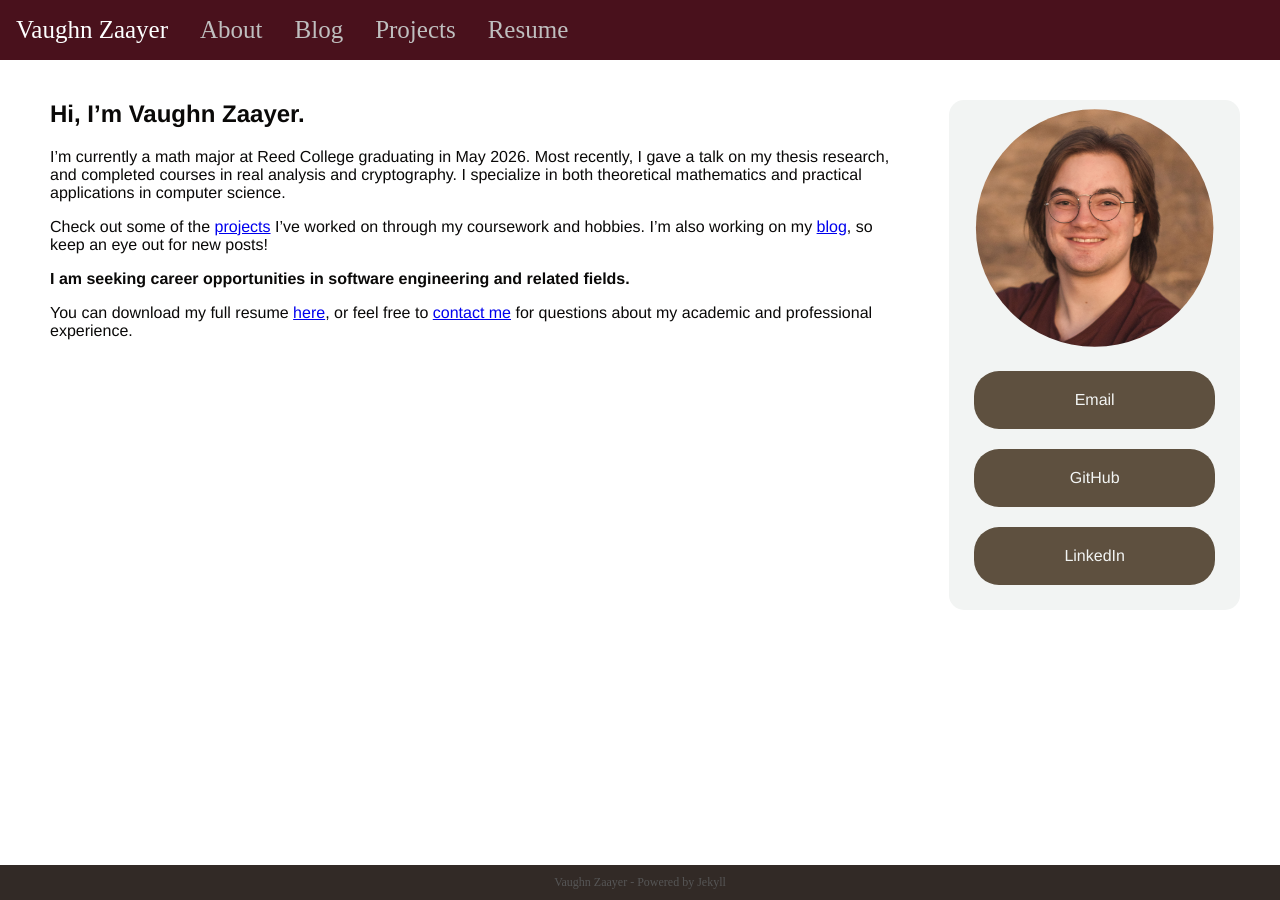
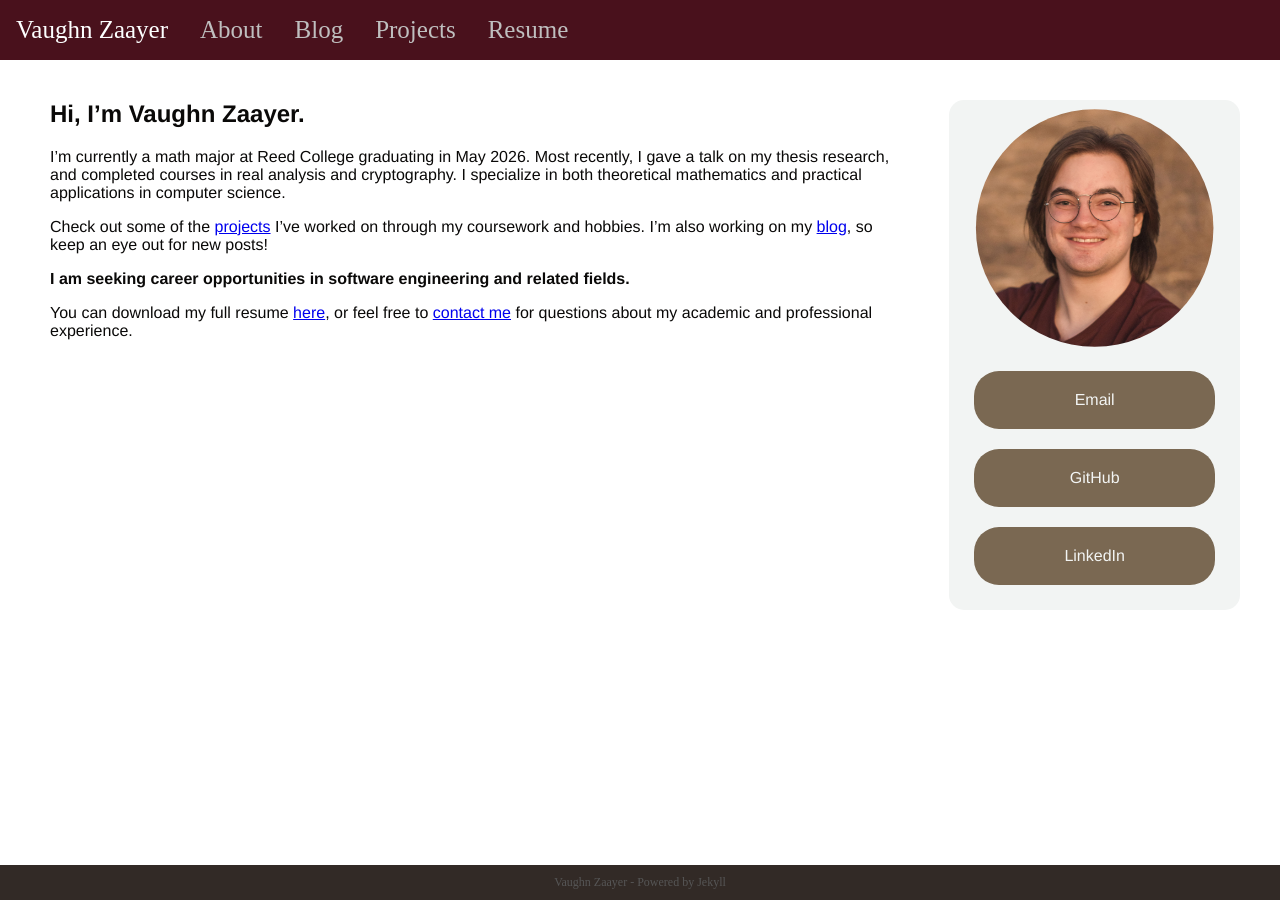
Before and after one commit to vaughnzaayer/vaughnzaayer.github.io, a Jekyll site: the page built from index.html, in a window 1280 px wide. Built offline with Jekyll 4.4.1, drawn with Linux system fonts in a browser that asks for light colours.

```diff
--- a/_sass/main.scss
+++ b/_sass/main.scss
@@ -2,9 +2,9 @@
 $default-text-color: #0A0908;
 $navbar_color: #49111C;
 $contact_card_background: #F2F4F3;
-$cc_link_color: #5E503F;
+$cc_link_color: #7A6852;
 $cc_link_color_hover: #A9927D;
-$project_listing_color: #5E503F;
+$project_listing_color: #7A6852;
 $project_listing_hover: #A9927D;
 $project_type_background_color: #F2F4F3;
 
```
